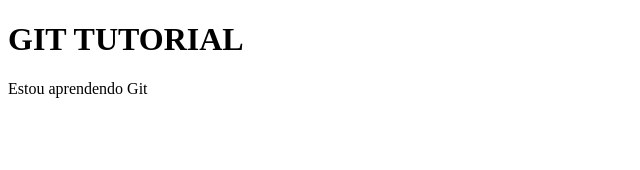
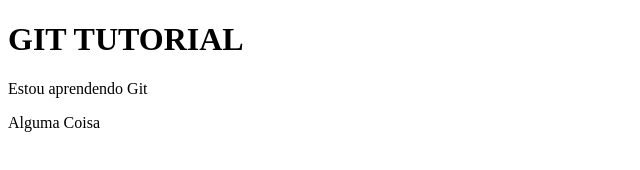
Before and after one commit to Th4Gabriel/TutorialGit, a plain HTML site: page index.html in a window 1280 px wide. Shown: the whole page, without its empty margins (0-640 px from the left). Drawn offline with Linux system fonts and the light colour scheme.

Commit message:
Nova Demanda

```diff
--- a/index.html
+++ b/index.html
@@ -9,5 +9,6 @@
     <body>
         <h1>GIT TUTORIAL</h1>
         <p>Estou aprendendo Git</p>
+        <p>Alguma Coisa</p>
     </body>
 </html>
```
